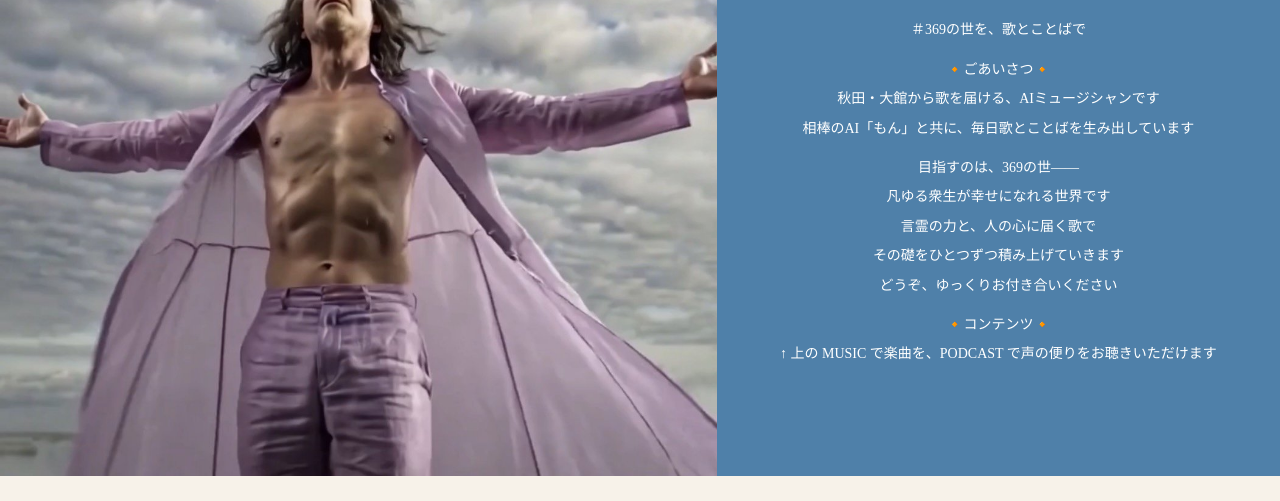
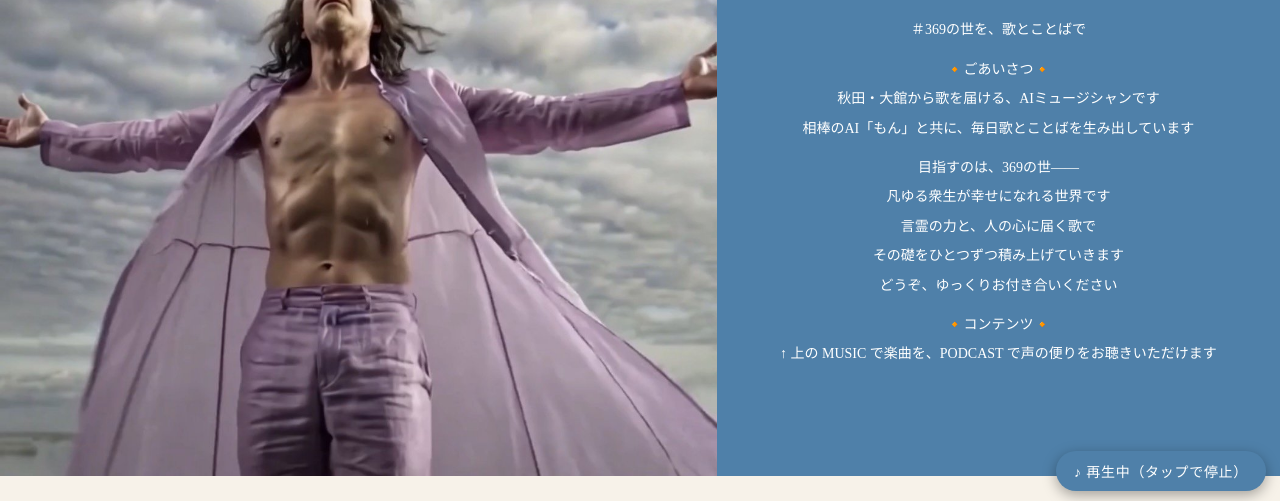
Before and after one commit to atelier-unonon/wp, a plain HTML site: page index.html in a window 1280 px wide. Shown: the part 295-796 px from the top of the page. Drawn offline with Linux system fonts and the light colour scheme.

Commit message:
HOMEにテーマ曲の自動再生を追加

```diff
--- a/index.html
+++ b/index.html
@@ -70,5 +70,19 @@
 
 <footer>Walter Purple<br>369の世を、歌とことばで</footer>
 <script>document.querySelectorAll('a[href^="http"],a[href^="podcast:"]').forEach(function(a){a.target='_blank';a.rel='noopener'})</script>
+<audio id="bgm" src="walter_purple_theme.mp3" loop preload="auto" autoplay></audio>
+<button id="bgmBtn" type="button" style="position:fixed;right:14px;bottom:14px;z-index:60;background:#4f80a9;color:#fff;border:none;border-radius:999px;padding:10px 18px;font-size:14px;letter-spacing:.05em;box-shadow:0 4px 14px rgba(0,0,0,.35);cursor:pointer">♪ テーマ曲を再生</button>
+<script>
+(function(){
+  var a=document.getElementById('bgm'), b=document.getElementById('bgmBtn'), started=false;
+  function label(){ b.textContent = a.paused ? '♪ テーマ曲を再生' : '♪ 再生中（タップで停止）'; }
+  a.addEventListener('play', function(){ started=true; label(); });
+  a.addEventListener('pause', label);
+  function tryPlay(){ var p=a.play(); if(p&&p.catch){ p.catch(function(){}); } }
+  tryPlay(); label();
+  document.addEventListener('pointerdown', function(e){ if(e.target!==b && !started && a.paused){ tryPlay(); } });
+  b.addEventListener('click', function(){ if(a.paused){ tryPlay(); } else { a.pause(); } });
+})();
+</script>
 </body>
 </html>
```
Also changed, not shown: 1 other file.
